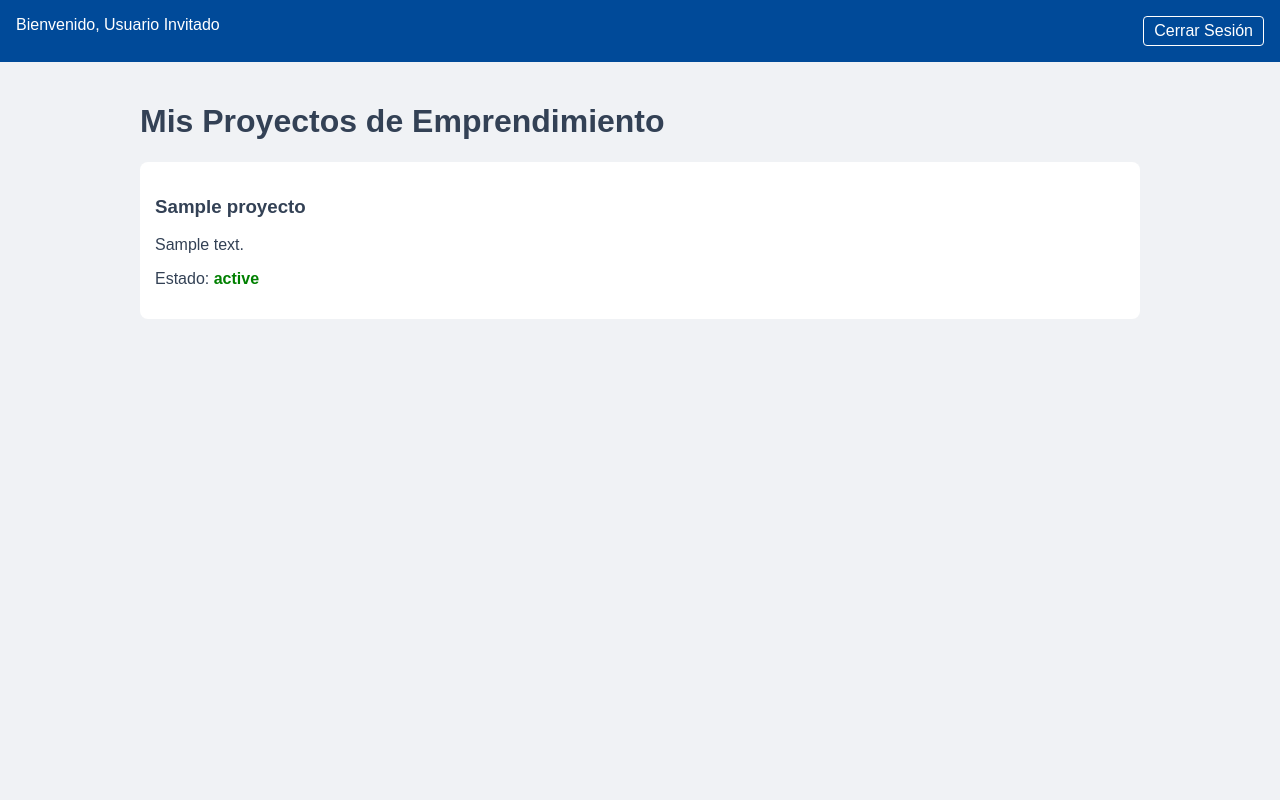
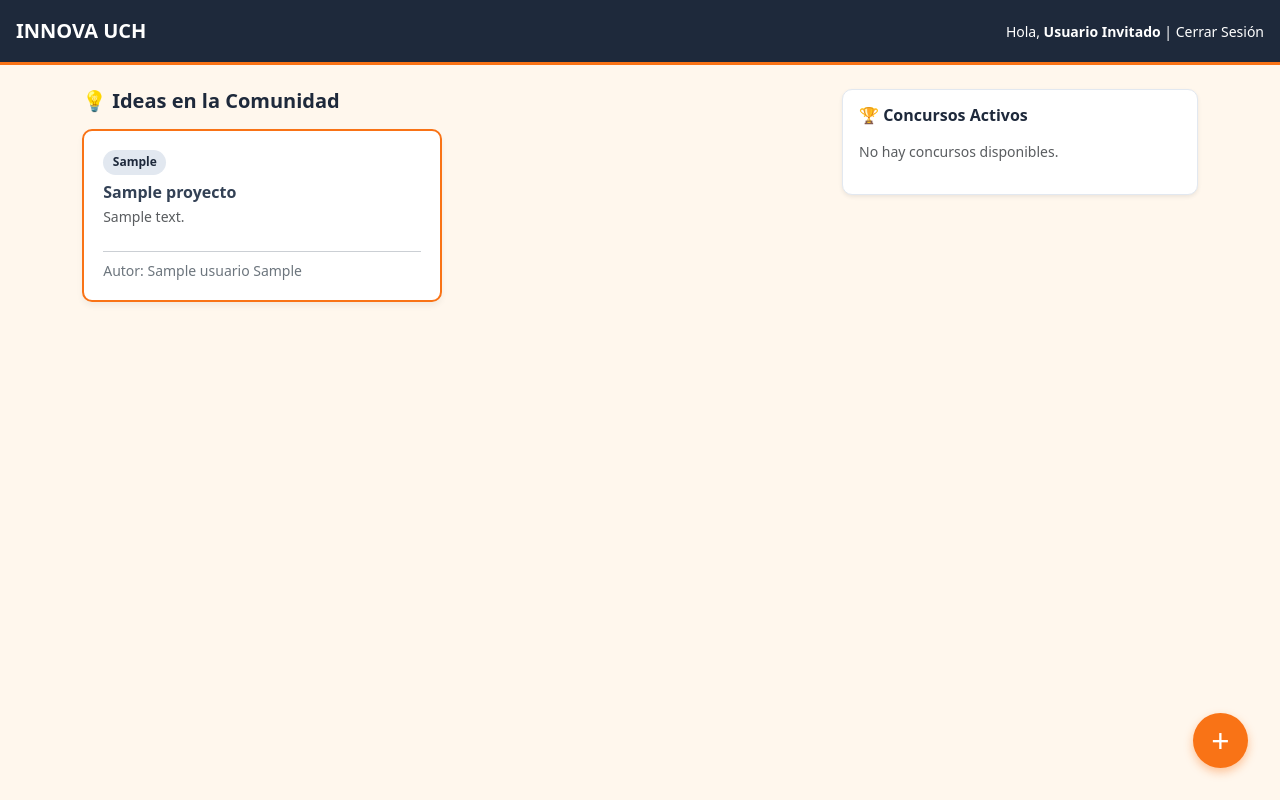
Before and after one commit to lzsdjuan2119/innovauch2, a PHP site: page /dashboard.php in a window 1280 px wide. Run offline with PHP 8.4, Linux system fonts and the light colour scheme; the visitor is signed in with stand-in values (Sample User, id 1); tables that the repository leaves empty or names only in its code hold one stand-in row (values such as "Sample post").

Commit message:
Update dashboard.php

```diff
--- a/dashboard.php
+++ b/dashboard.php
@@ -1,87 +1,120 @@
 <?php
-// dashboard.php - Innova UCH
+// dashboard.php
 session_start();
+require_once 'funciones.php';
+verificar_sesion();
 
-// --- 1. BYPASS DE VERIFICACIÓN ---
-// Si por alguna razón no hay sesión (ej. entras directo al link),
-// creamos una para que la página no dé error de base de datos.
-if (!isset($_SESSION['id_u'])) {
-    $_SESSION['id_u'] = 1;
-    $_SESSION['nombre'] = 'Usuario Prueba';
-}
+$id_usuario = $_SESSION['id_usuario'];
+$nombre     = $_SESSION['nombre'];
 
-// --- 2. CONEXIÓN A BASE DE DATOS ---
-// Asegúrate de que conexion.php tenga las variables de Railway
-require_once 'conexion.php';
+// Consultas
+$proyectos  = obtener_proyectos_con_autor();
+$concursos  = obtener_concursos();
+$mis_proy   = mis_proyectos($id_usuario);
 
-$id_usuario = $_SESSION['id_u'];
-$proyectos = [];
-
-try {
-    $db = obtener_conexion(); // Función que configuramos para Railway
-
-    // Traemos los proyectos del usuario de la base de datos
-    // Usamos una consulta simple para verificar que la DB responde
-    $sql = "SELECT titulo, descripcion, estado FROM proyectos WHERE id_usuario = :id";
-    $stmt = $db->prepare($sql);
-    $stmt->bindParam(':id', $id_usuario);
-    $stmt->execute();
-    $proyectos = $stmt->fetchAll(PDO::FETCH_ASSOC);
-
-} catch (PDOException $e) {
-    // Si la base de datos falla, definimos un proyecto de error para que no se vea vacío
-    $error_db = "Nota: No se pudo conectar a la DB de Railway: " . $e->getMessage();
-}
+$msg = $_SESSION['msg'] ?? '';
+unset($_SESSION['msg']);
 ?>
-
 <!DOCTYPE html>
 <html lang="es">
 <head>
     <meta charset="UTF-8">
-    <title>Dashboard - Innova UCH</title>
+    <title>INNOVA UCH - Dashboard</title>
+    <link rel="stylesheet" href="https://cdn.jsdelivr.net/npm/bootstrap@5.3.3/dist/css/bootstrap.min.css">
     <link rel="stylesheet" href="estilo_uch.css">
-    <style>
-        body { font-family: Arial, sans-serif; margin: 0; background: #f0f2f5; }
-        .header { background: #004A99; color: white; padding: 1rem; display: flex; justify-content: space-between; }
-        .container { padding: 20px; max-width: 1000px; margin: auto; }
-        .card { background: white; padding: 15px; border-radius: 8px; margin-bottom: 10px; shadow: 0 2px 4px rgba(0,0,0,0.1); }
-        .status { font-weight: bold; color: green; }
-        .btn-logout { color: white; text-decoration: none; border: 1px solid white; padding: 5px 10px; border-radius: 4px; }
-    </style>
 </head>
-<body>
+<body class="bg-crema">
 
-    <div class="header">
-        <span>Bienvenido, <?php echo htmlspecialchars($_SESSION['nombre']); ?></span>
-        <a href="cerrar_sesion.php" class="btn-logout">Cerrar Sesión</a>
+<header class="topbar-uch text-white p-3 d-flex justify-content-between align-items-center">
+    <span class="fw-bold fs-5">INNOVA UCH</span>
+    <div class="small">
+        Hola, <strong><?= htmlspecialchars($nombre) ?></strong> |
+        <a href="cerrar_sesion.php" class="text-white text-decoration-none">Cerrar Sesión</a>
     </div>
+</header>
 
-    <div class="container">
-        <h1>Mis Proyectos de Emprendimiento</h1>
+<main class="container py-4">
+    <?php if($msg): ?><div class="alert alert-info py-2 small"><?= $msg ?></div><?php endif; ?>
 
-        <?php if (isset($error_db)): ?>
-            <div style="color: red; background: #ffe6e6; padding: 10px; margin-bottom: 20px;">
-                <?php echo $error_db; ?>
+    <div class="row g-4">
+        <div class="col-md-8">
+            <h5 class="text-marino fw-bold mb-3">💡 Ideas en la Comunidad</h5>
+            <div class="row g-3">
+                <?php if(empty($proyectos)): ?>
+                    <p class="text-muted small">No hay proyectos aún. ¡Sé el primero!</p>
+                <?php else: ?>
+                    <?php foreach($proyectos as $p): ?>
+                    <div class="col-md-6">
+                        <div class="proyecto-card h-100 <?= $p['id_usuario_fk'] == $id_usuario ? 'borde-mio' : '' ?>">
+                            <span class="badge-cat <?= badge_categoria($p['categoria']) ?> mb-2"><?= $p['categoria'] ?></span>
+                            <h6 class="fw-bold mb-1"><?= htmlspecialchars($p['titulo']) ?></h6>
+                            <p class="small text-muted flex-grow-1"><?= htmlspecialchars($p['descripcion']) ?></p>
+                            <hr class="my-2 opacity-25">
+                            <small class="text-secondary">Autor: <?= htmlspecialchars($p['nombre'] . " " . $p['apellido']) ?></small>
+                        </div>
+                    </div>
+                    <?php endforeach; ?>
+                <?php endif; ?>
             </div>
-        <?php endif; ?>
+        </div>
 
-        <div class="lista-proyectos">
-            <?php if (count($proyectos) > 0): ?>
-                <?php foreach ($proyectos as $p): ?>
-                    <div class="card">
-                        <h3><?php echo htmlspecialchars($p['titulo']); ?></h3>
-                        <p><?php echo htmlspecialchars($p['descripcion']); ?></p>
-                        <p>Estado: <span class="status"><?php echo htmlspecialchars($p['estado']); ?></span></p>
-                    </div>
-                <?php endforeach; ?>
-            <?php else: ?>
-                <div class="card">
-                    <p>No tienes proyectos registrados en la base de datos.</p>
-                    <button onclick="location.href='nuevo_proyecto.php'">+ Crear Primer Proyecto</button>
-                </div>
-            <?php endif; ?>
+        <div class="col-md-4">
+            <div class="login-card p-3 shadow-sm">
+                <h6 class="text-marino fw-bold mb-3">🏆 Concursos Activos</h6>
+                <?php if(empty($concursos)): ?>
+                    <p class="text-muted small">No hay concursos disponibles.</p>
+                <?php else: ?>
+                    <?php foreach($concursos as $c): ?>
+                        <div class="p-2 border rounded mb-2 bg-light">
+                            <span class="d-block small fw-bold text-naranja"><?= htmlspecialchars($c['nombre_concurso']) ?></span>
+                            <button class="btn btn-sm btn-outline-dark w-100 mt-2 py-1" data-bs-toggle="modal" data-bs-target="#modalConcurso<?= $c['id_concurso'] ?>">Inscribirme</button>
+                        </div>
+
+                        <div class="modal fade" id="modalConcurso<?= $c['id_concurso'] ?>" tabindex="-1">
+                            <div class="modal-dialog modal-sm modal-dialog-centered">
+                                <form action="guardar_inscripcion.php" method="POST" class="modal-content">
+                                    <div class="modal-body">
+                                        <h6 class="fw-bold mb-3">Postular a <?= htmlspecialchars($c['nombre_concurso']) ?></h6>
+                                        <input type="hidden" name="id_concurso" value="<?= $c['id_concurso'] ?>">
+                                        <select name="id_proyecto" class="form-select form-select-sm" required>
+                                            <option value="">-- Selecciona tu idea --</option>
+                                            <?php foreach($mis_proy as $mp): ?>
+                                                <option value="<?= $mp['id_proyecto'] ?>"><?= htmlspecialchars($mp['titulo']) ?></option>
+                                            <?php endforeach; ?>
+                                        </select>
+                                    </div>
+                                    <div class="modal-footer border-0 pt-0">
+                                        <button type="submit" class="btn btn-uch btn-sm w-100">Enviar Postulación</button>
+                                    </div>
+                                </form>
+                            </div>
+                        </div>
+                    <?php endforeach; ?>
+                <?php endif; ?>
+            </div>
         </div>
     </div>
+</main>
 
+<button class="fab" data-bs-toggle="modal" data-bs-target="#modalNuevo">+</button>
+
+<div class="modal fade" id="modalNuevo" tabindex="-1">
+    <div class="modal-dialog modal-dialog-centered">
+        <form action="guardar_proyecto.php" method="POST" class="modal-content p-3">
+            <h5 class="fw-bold text-marino mb-3">Registrar Nueva Idea</h5>
+            <input type="text" name="titulo" class="form-control mb-2 input-uch" placeholder="Título del proyecto" required maxlength="80">
+            <textarea name="descripcion" class="form-control mb-2 input-uch" placeholder="Breve descripción..." required maxlength="200" rows="3"></textarea>
+            <select name="categoria" class="form-select mb-3 input-uch" required>
+                <option value="Tecnología">Tecnología</option>
+                <option value="Salud">Salud</option>
+                <option value="Educación">Educación</option>
+                <option value="Medio Ambiente">Medio Ambiente</option>
+            </select>
+            <button type="submit" class="btn btn-uch w-100">Publicar Idea</button>
+        </form>
+    </div>
+</div>
+
+<script src="https://cdn.jsdelivr.net/npm/bootstrap@5.3.3/dist/js/bootstrap.bundle.min.js"></script>
 </body>
 </html>
```
